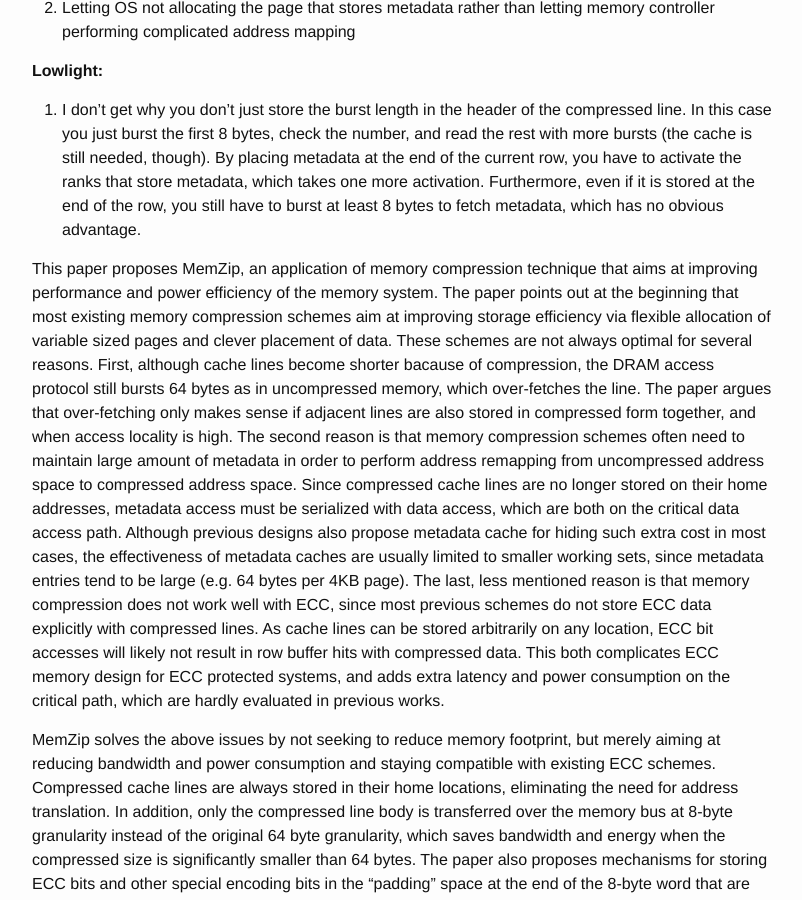
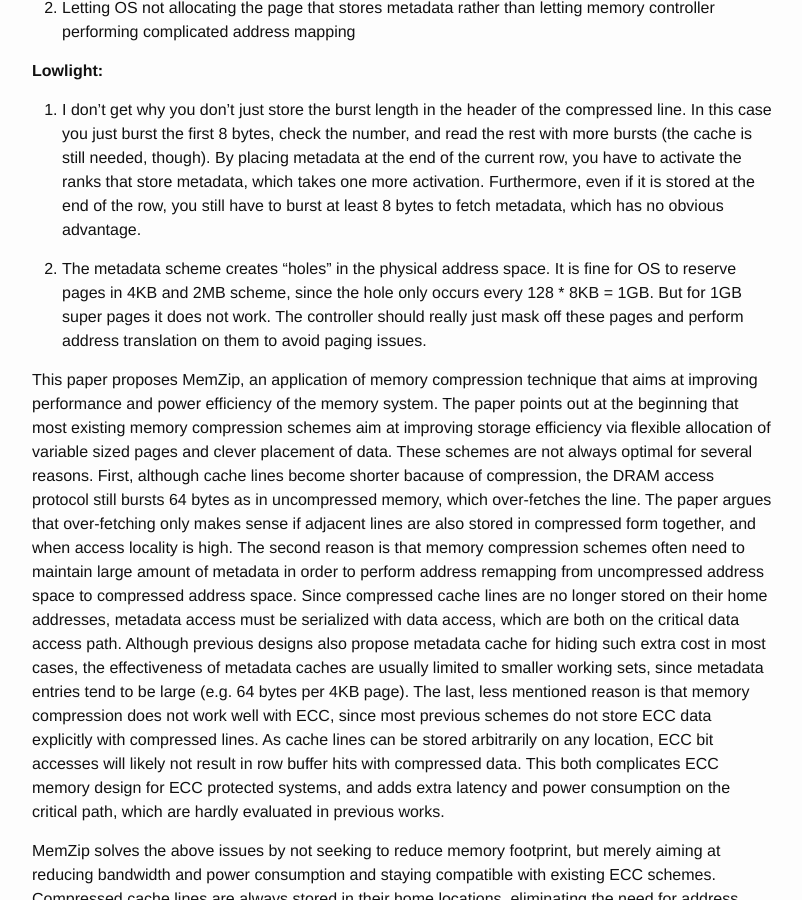
Before and after one commit to wangziqi2013/wangziqi2013.github.io, a Jekyll site: the page built from _posts/2020-07-18-memzip.markdown, in a window 1280 px wide and 900 px high, scrolled down 598 px. Shown: the whole window, without its empty margins (238-1040 px from the left). Built offline with Jekyll 4.4.1, drawn with Linux system fonts in a browser that asks for light colours.

Commit message:
Adding lowlight

```diff
--- a/_posts/2020-07-18-memzip.markdown
+++ b/_posts/2020-07-18-memzip.markdown
@@ -29,7 +29,9 @@ version_mgmt:
    one more activation. Furthermore, even if it is stored at the end of the row, you still have to burst at least 8 bytes
    to fetch metadata, which has no obvious advantage.
 
-
+2. The metadata scheme creates "holes" in the physical address space. It is fine for OS to reserve pages in 4KB and 2MB
+   scheme, since the hole only occurs every 128 * 8KB = 1GB. But for 1GB super pages it does not work.
+   The controller should really just mask off these pages and perform address translation on them to avoid paging issues.
 
 This paper proposes MemZip, an application of memory compression technique that aims at improving performance and power
 efficiency of the memory system. The paper points out at the beginning that most existing memory compression schemes aim
```
